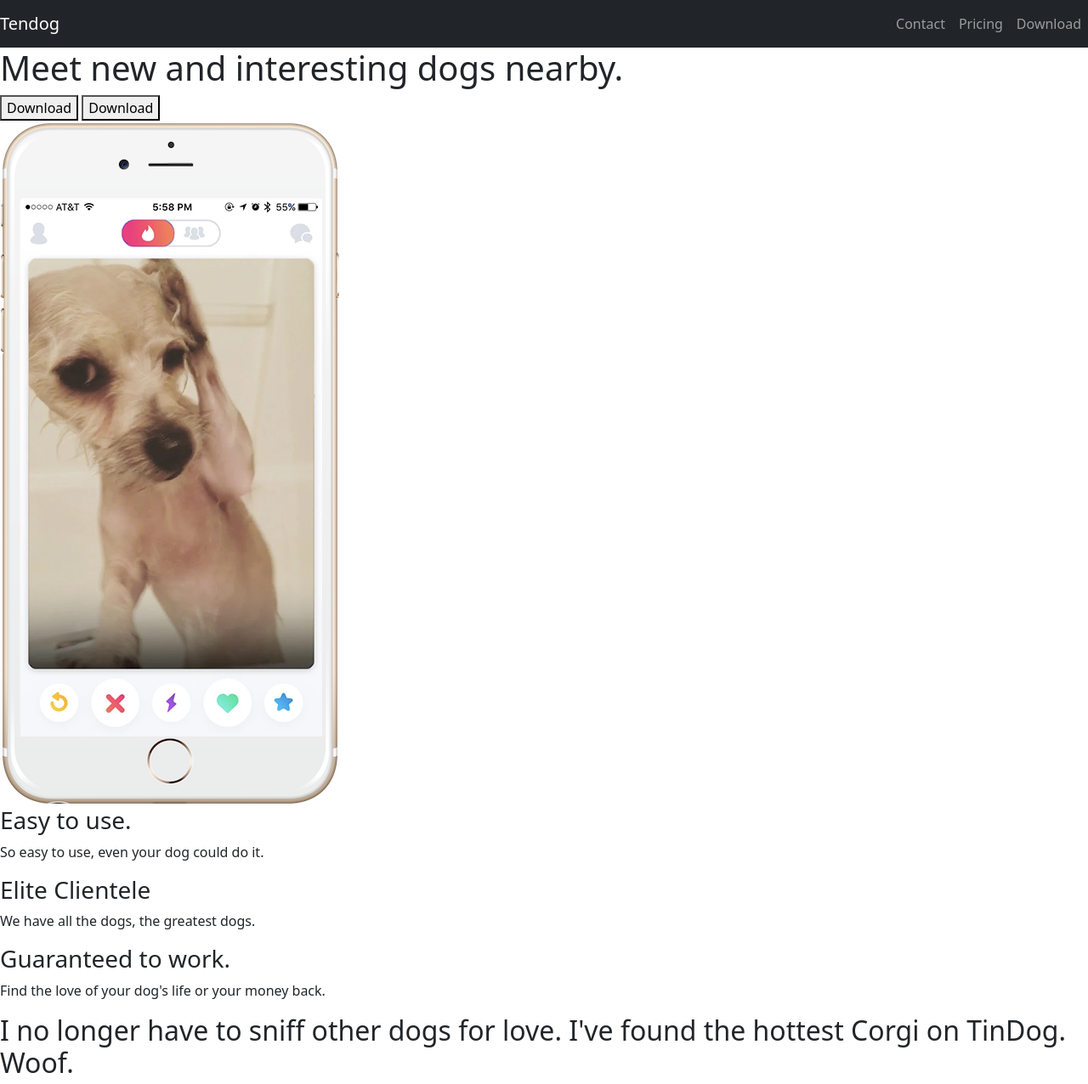
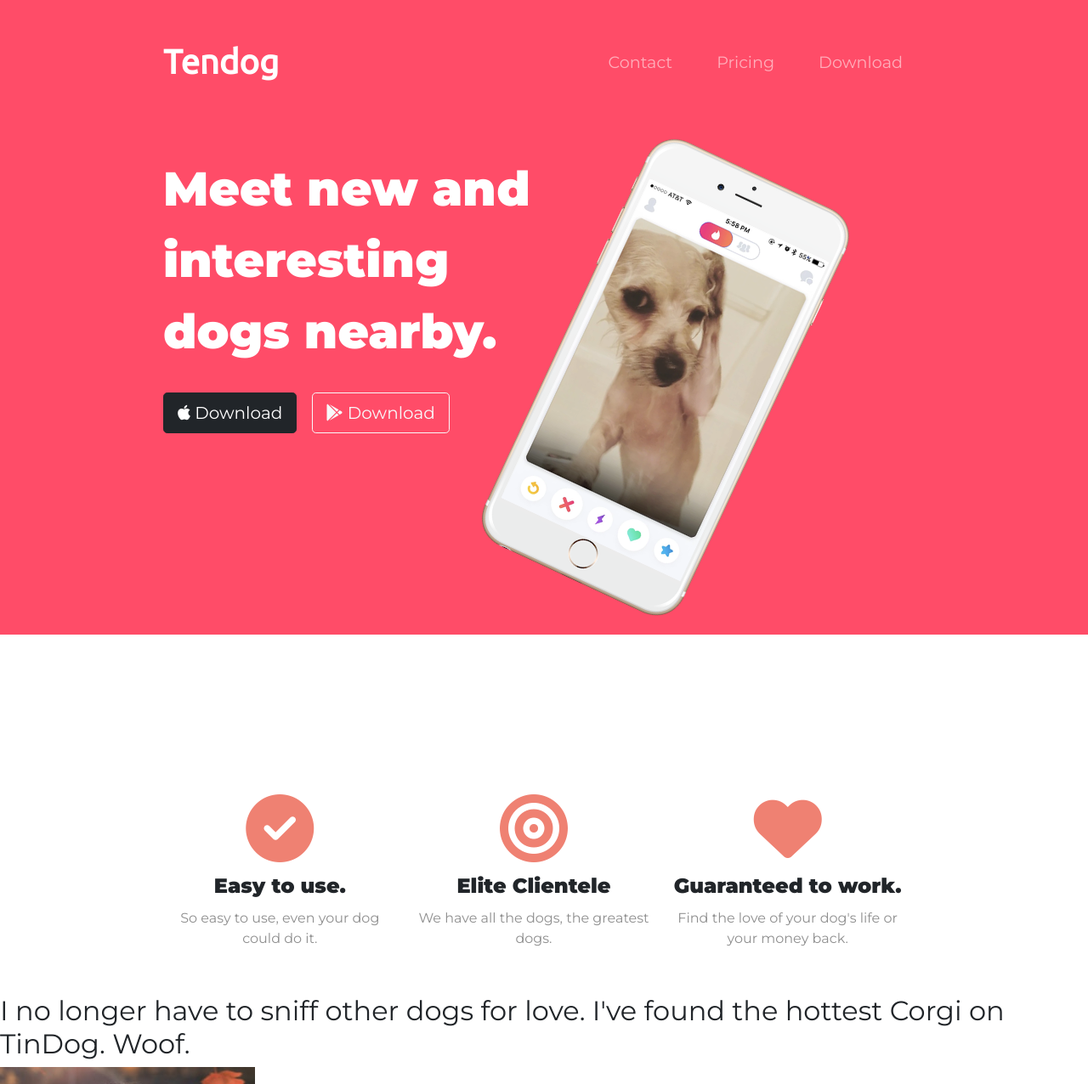
Before and after one commit to baytamonie/WebDev, a plain HTML site: page Bootstrap Website/index.html in a window 1280 px wide. Shown: the top 1276 px of the page at 85% size. Drawn offline with nearby package versions, Linux system fonts and the light colour scheme; files whose address does not match are found by name.

Commit message:
Bootstrap website (part-2)

```diff
--- a/Bootstrap Website/css/styles.css
+++ b/Bootstrap Website/css/styles.css
@@ -0,0 +1,67 @@
+body{
+  font-family: 'Montserrat';
+  font-weight: 400;
+}
+h1 {
+   font-family: 'Montserrat', sans-serif;
+   font-weight: 900;
+   font-size: 3.5rem;
+    line-height: 1.5;
+ }
+
+.container-fluid{
+  padding: 3% 15%;
+}
+.rotate{
+  width:60%;
+  transform: rotate(25deg);
+}
+#title{
+  background-color: #ff4c68;
+  color:#fff;
+}
+
+.navbar{
+  padding:0 0  4.5rem;
+}
+.navbar-brand{
+  font-family: Ubuntu;
+  font-size: 2.5rem;
+  font-weight: bold;
+}
+.nav-item{
+  padding-left:18px;
+  padding-right:18px;
+}
+.nav-link{
+  font-size:1.2rem;
+  font-family:'Montserrat',light;
+}
+.download-button{
+  margin: 5% 3% 5% 0;
+}
+
+#features{
+margin-top:150px;
+}
+h3{
+  font-family: 'Montserrat', sans-serif;
+  font-weight: 900;
+  font-size:1.5rem;
+   line-height: 1.5;
+   text-align: center;
+   margin-top:10px;
+}
+p{
+  color:#8f8f8f;
+  text-align: center;
+}
+.icons{
+  width:100%;
+  text-align: center;
+  color:#ef8172;
+
+}
+.icons:hover{
+  color:#ff4c68;
+}
--- a/Bootstrap Website/index.html
+++ b/Bootstrap Website/index.html
@@ -7,6 +7,13 @@
   <link rel="stylesheet" href="C:\Users\MOHAMMAD\Documents\WebDev\Bootstrap-installation\bootstrap-5.0.0-beta2-dist\css\bootstrap.css">
   <link href="https://cdn.jsdelivr.net/npm/bootstrap@5.0.0-beta2/dist/css/bootstrap.min.css" rel="stylesheet" integrity="sha384-BmbxuPwQa2lc/FVzBcNJ7UAyJxM6wuqIj61tLrc4wSX0szH/Ev+nYRRuWlolflfl" crossorigin="anonymous">
   <script src="https://cdn.jsdelivr.net/npm/bootstrap@5.0.0-beta2/dist/js/bootstrap.bundle.min.js" integrity="sha384-b5kHyXgcpbZJO/tY9Ul7kGkf1S0CWuKcCD38l8YkeH8z8QjE0GmW1gYU5S9FOnJ0" crossorigin="anonymous"></script>
+  <link rel="stylesheet" href="css/styles.css">
+
+  <link rel="preconnect" href="https://fonts.gstatic.com">
+  <link href="https://fonts.googleapis.com/css2?family=Montserrat:wght@100;300;400;900&display=swap" rel="stylesheet">
+  <script src="https://kit.fontawesome.com/255903a001.js" crossorigin="anonymous"></script>
+
+  <link href="https://fonts.googleapis.com/css2?family=Ubuntu&display=swap" rel="stylesheet">
 
 </head>
 
@@ -15,48 +22,64 @@
   <section id="title">
 
     <!-- Nav Bar -->
+    <div class="container-fluid">
 
-    <nav class="navbar navbar-expand-lg bg-dark navbar-dark">
+
+      <nav class="navbar navbar-expand-lg  navbar-dark">
         <a class="navbar-brand" href="">Tendog</a>
         <button class="navbar-toggler" type="button" data-bs-toggle="collapse" data-bs-target="#navbarTogglerDemo02" aria-controls="navbarTogglerDemo02" aria-expanded="false" aria-label="Toggle navigation">
           <span class="navbar-toggler-icon"></span>
         </button>
         <div class="collapse navbar-collapse" id="navbarTogglerDemo02">
           <ul class="navbar-nav ms-auto">
-          <li class="navitem"><a class="nav-link" href="">Contact</a></li>
-          <li class="navitem"><a class="nav-link" href="">Pricing</a></li>
-          <li class="navitem"><a class="nav-link" href="">Download</a></li>
+            <li class="nav-item"><a class="nav-link" href="">Contact</a></li>
+            <li class="nav-item"><a class="nav-link" href="">Pricing</a></li>
+            <li class="nav-item"><a class="nav-link" href="">Download</a></li>
           </ul>
         </div>
       </nav>
 
 
       <!-- Title -->
+      <div class="row">
 
-    <div>
+        <div class="col-lg-6 ">
           <h1>Meet new and interesting dogs nearby.</h1>
-      <button type="button">Download</button>
-      <button type="button">Download</button>
+          <button type="button" class="btn btn-dark btn-lg download-button"><i class="fab fa-apple"></i> Download</button>
+          <button type="button" class="btn btn-outline-light btn-lg download-button"><i class="fab fa-google-play"></i> Download</button>
+
         </div>
-    <div>
-      <img src="images/iphone6.png" alt="iphone-mockup">
+        <div class="col-lg-6 ">
+          <img src="images/iphone6.png" alt="iphone-mockup" class="rotate">
         </div>
-
+      </div>
+    </div>
   </section>
 
 
   <!-- Features -->
 
   <section id="features">
-
+    <div class="row container-fluid">
+      <div class="col-lg-4">
+        <i class="fas fa-check-circle icons fa-5x"></i>
         <h3>Easy to use.</h3>
         <p>So easy to use, even your dog could do it.</p>
+      </div>
 
+      <div class="col-lg-4">
+        <i class="fas fa-bullseye icons fa-5x"></i>
         <h3>Elite Clientele</h3>
         <p>We have all the dogs, the greatest dogs.</p>
+      </div>
 
+      <div class="col-lg-4">
+        <i class="fas fa-heart icons fa-5x"></i>
         <h3>Guaranteed to work.</h3>
         <p>Find the love of your dog's life or your money back.</p>
+      </div>
+
+    </div>
 
   </section>
 
```
Lines whose indentation alone changed are shown as unchanged.
